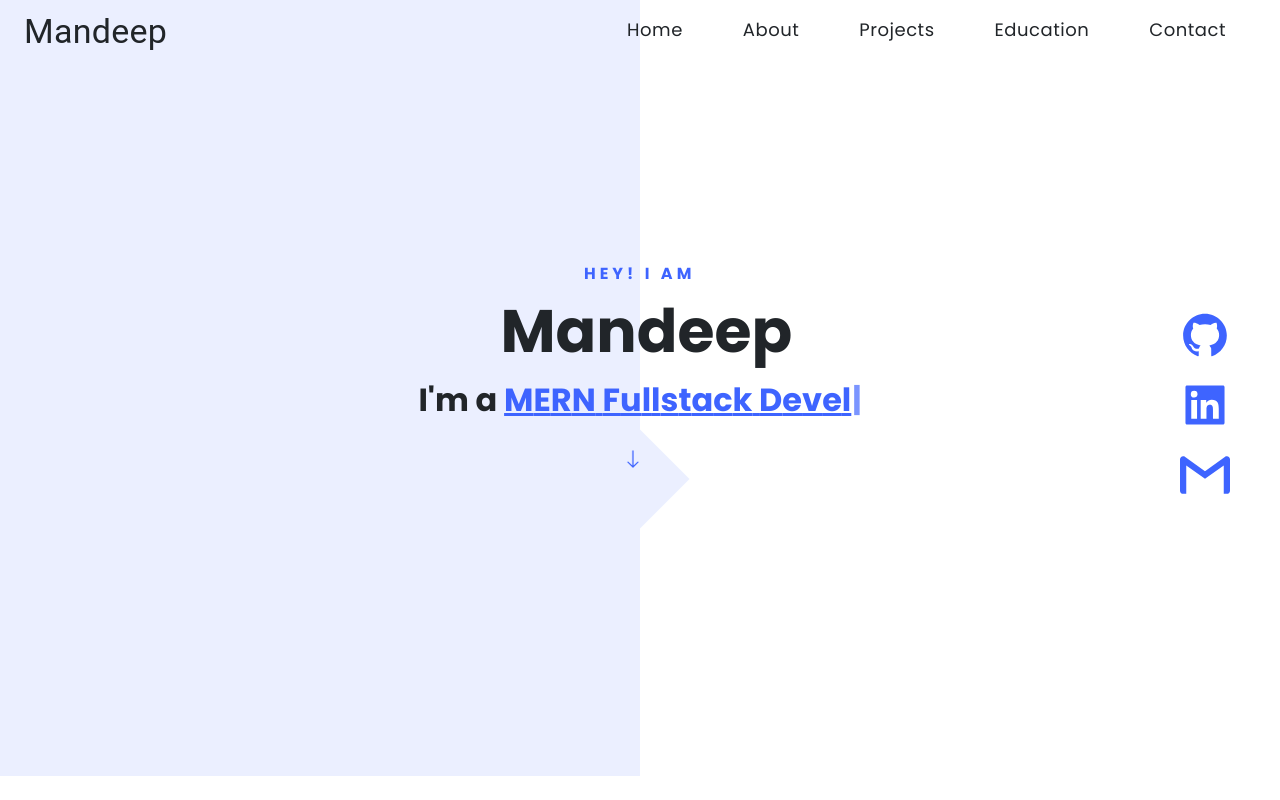
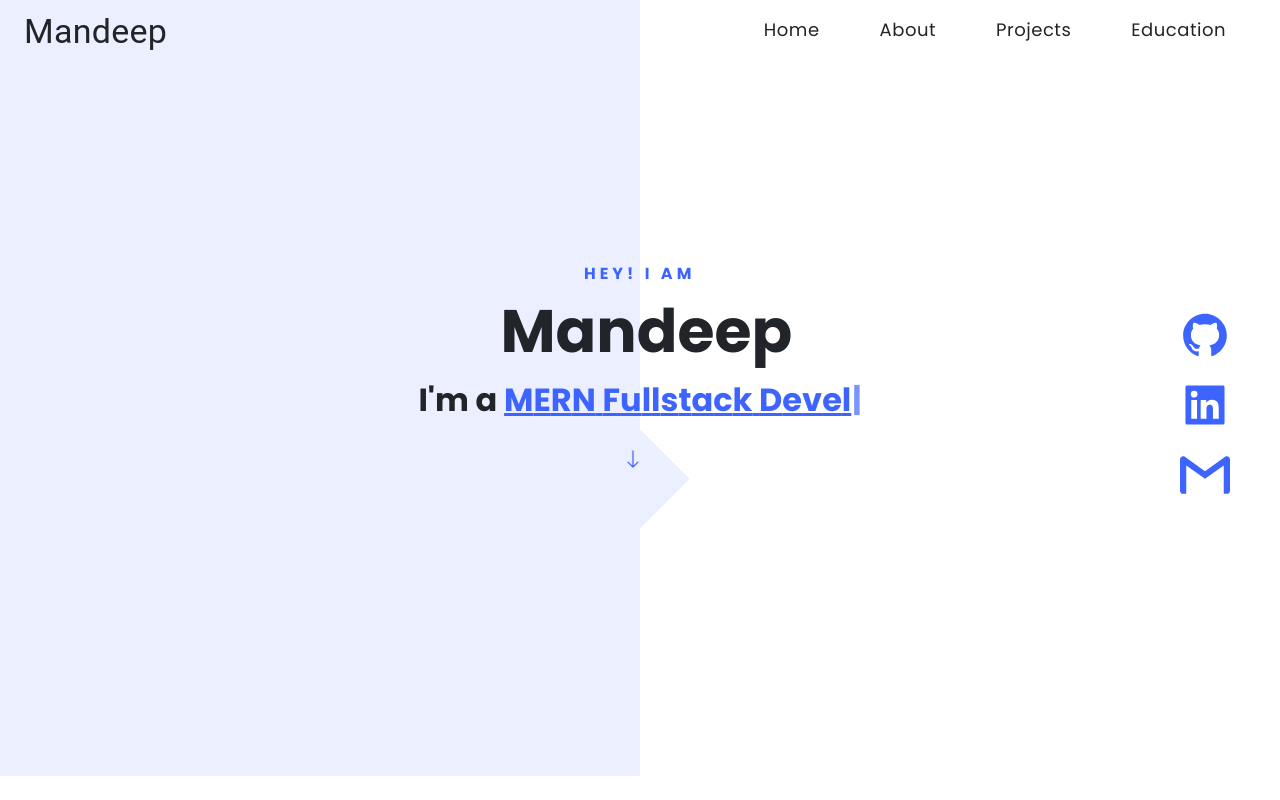
Before and after one commit to Mandeep-Sai/myWeb, a React (Create React App) app: page / in a window 1280 px wide. Shown: the top 800 px of the page. Built offline with nearby package versions, Linux system fonts and the light colour scheme.

Commit message:
Update NavBar.jsx

```diff
--- a/src/compnents/NavBar.jsx
+++ b/src/compnents/NavBar.jsx
@@ -154,9 +154,6 @@ export default function NavBar() {
             >
               Education
             </Button>
-            <Button className={classes.navItem} color="inherit">
-              Contact
-            </Button>
           </div>
         </Toolbar>
       </AppBar>
```
